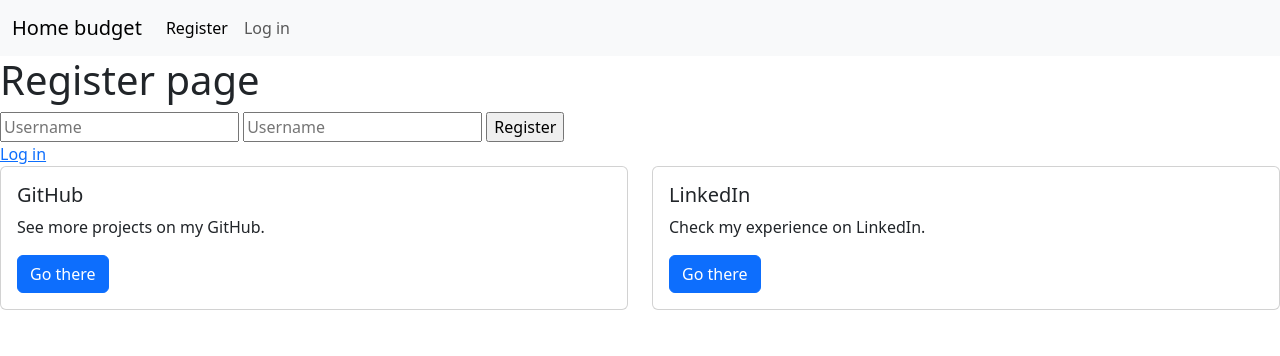
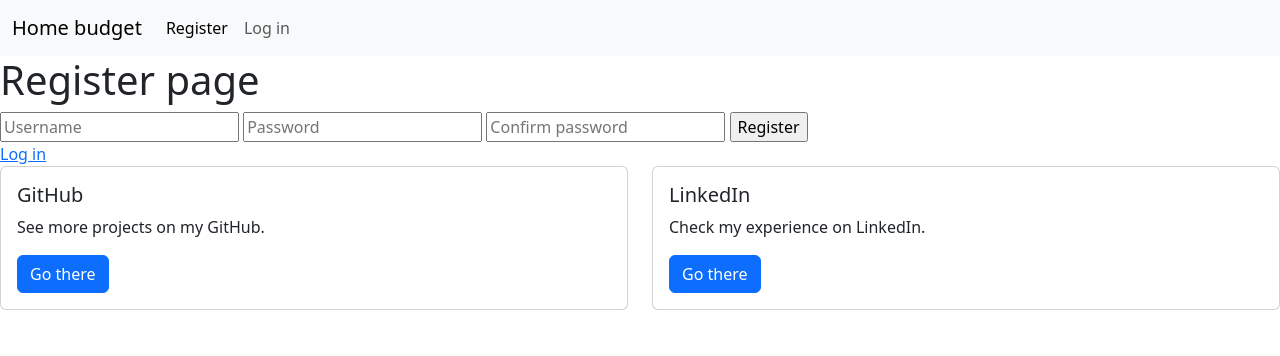
Before and after one commit to jgmbl/home-budget, a Flask app: page /register in a window 1280 px wide. Shown: the top 356 px of the page. Run offline with Flask 3, Linux system fonts and the light colour scheme.

Commit message:
app.py and templates/register.html: add confirm password

```diff
--- a/app.py
+++ b/app.py
@@ -5,8 +5,9 @@ from sqlalchemy import select
 from flask_login import LoginManager, UserMixin, login_user, LoginManager, logout_user, current_user, login_required
 from flask_wtf import FlaskForm
 from wtforms import StringField, PasswordField, SubmitField
-from wtforms.validators import InputRequired, Length, ValidationError
+from wtforms.validators import InputRequired, Length, ValidationError, EqualTo
 from flask_bcrypt import Bcrypt
+import getpass
 
 #configure database
 app = Flask(__name__)
@@ -42,7 +43,8 @@ class User(db.Model, UserMixin):
 
 class RegisterForm(FlaskForm):
     username = StringField(validators=[InputRequired(), Length(min=6, max=25)], render_kw={"placeholder": "Username"})
-    password = StringField(validators=[InputRequired(), Length(min=6, max=25)], render_kw={"placeholder": "Username"})
+    password = StringField(validators=[InputRequired(), Length(min=6, max=25)], render_kw={"placeholder": "Password"})
+    confirm_password = StringField(validators=[InputRequired(), Length(min=6, max=25), EqualTo('password')], render_kw={"placeholder": "Confirm password"})
     submit = SubmitField("Register")
 
     def validate_username(self, username):
@@ -60,6 +62,7 @@ class LoginForm(FlaskForm):
 @app.route("/", methods=["GET", "POST"])
 @login_required
 def index():
+    print(current_user)
     return render_template("homepage.html")
 
 
--- a/templates/register.html
+++ b/templates/register.html
@@ -15,6 +15,7 @@
         {{ form.hidden_tag() }}
         {{ form.username }}
         {{ form.password }}
+        {{ form.confirm_password }}
         {{ form.submit }}
     </form>
     <a href="{{ url_for('login') }}">Log in </a><br>
```
